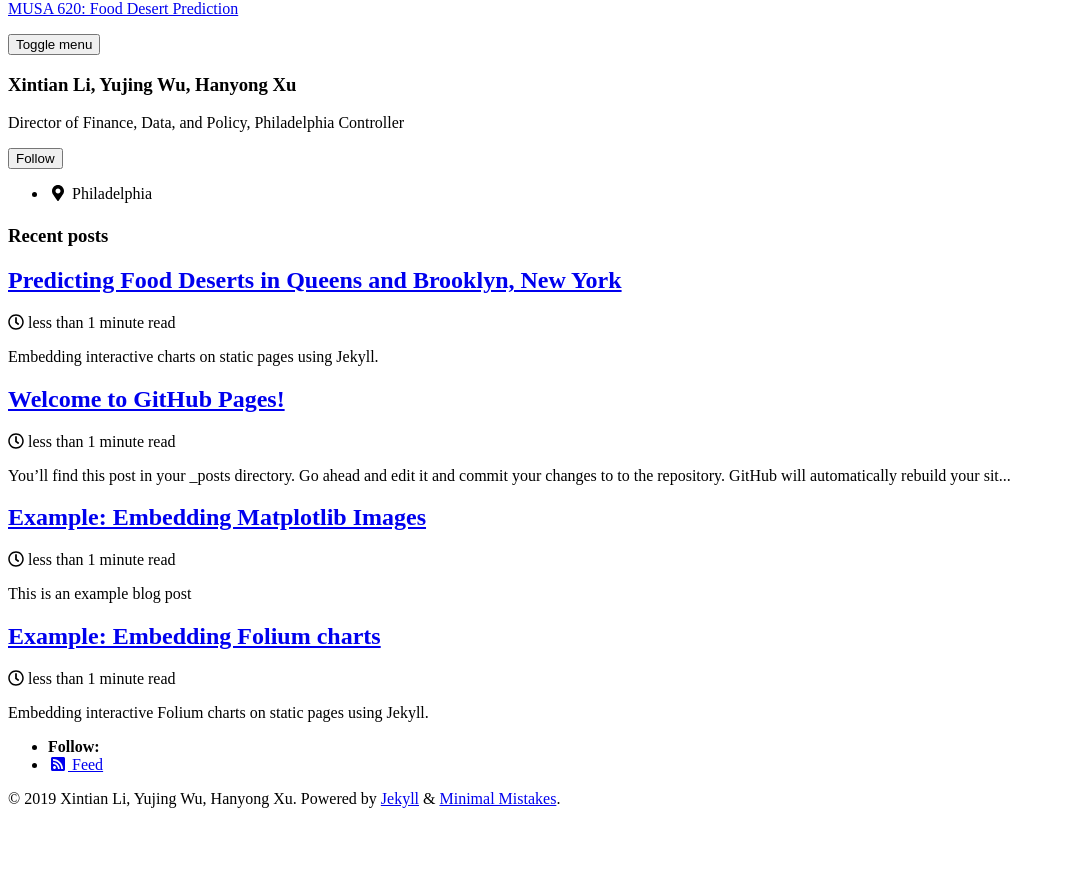
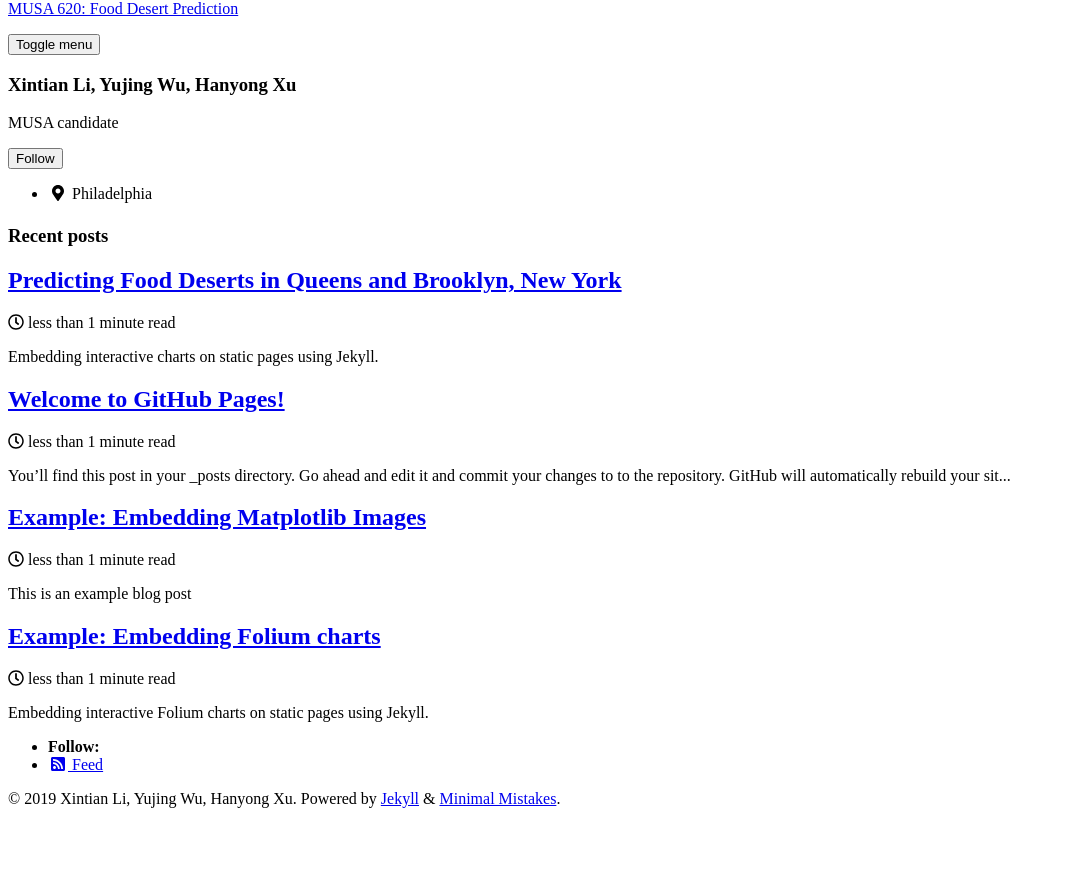
Before and after one commit to adawyj97/MUSA-620-Final-Project, a Jekyll site: the page built from index.html, in a window 1280 px wide. Shown: the part 108-986 px from the top of the page, without its empty margins (0-1065 px from the left). Built offline with Jekyll 4.4.1, drawn with Linux system fonts in a browser that asks for light colours; cached includes are drawn as plain includes; nearby versions of some CDN libraries; the list of posts is cut into pages by our own code.

Commit message:
Update _config.yml

```diff
--- a/_config.yml
+++ b/_config.yml
@@ -107,7 +107,7 @@ analytics:
 author:
   name: "Xintian Li, Yujing Wu, Hanyong Xu"
   avatar: # path of avatar image, e.g. "/assets/images/bio-photo.jpg"
-  bio: "Director of Finance, Data, and Policy, Philadelphia Controller"
+  bio: "MUSA candidate"
   location: "Philadelphia"
   email:
   links:
```
